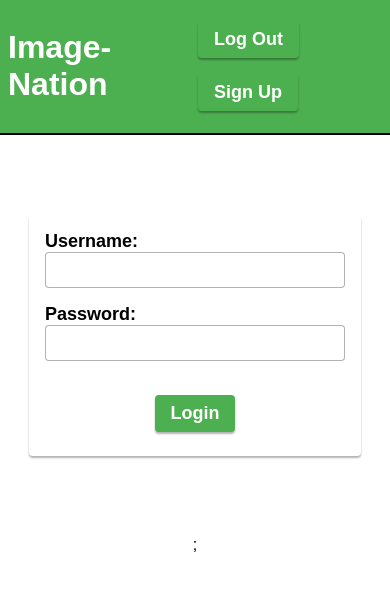
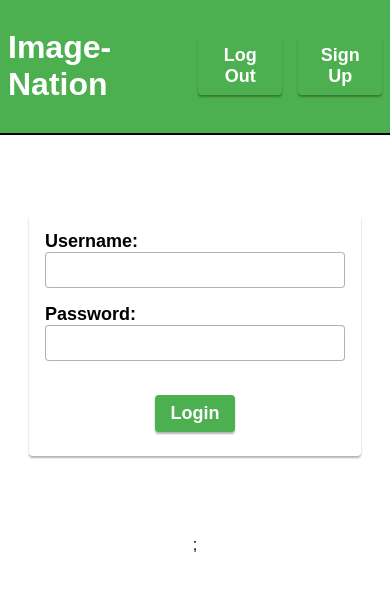
Before and after one commit to inherentspice/image-nation, a React (Create React App) app: page / in a window 390 px wide. Shown: the top 590 px of the page. Built offline with nearby package versions, Linux system fonts and the light colour scheme; no server answers.

Commit message:
updated style of header so it looks better on mobile

```diff
--- a/src/App.css
+++ b/src/App.css
@@ -144,6 +144,9 @@ img {
   margin: 5rem;
 }
 
+.pages-color-cont {
+  display: flex;
+}
 .pages-color-cont>button {
   font-size: 18px;
   font-weight: bold;
--- a/src/App.tsx
+++ b/src/App.tsx
@@ -126,8 +126,6 @@ function App() {
       })
   }
 
-  console.log(user.user.dailyUse);
-
   return (
     <div className="App">
       <Header loggedIn={user}  logOut={logOut} navigate={handleSignUpClick}/>
```
